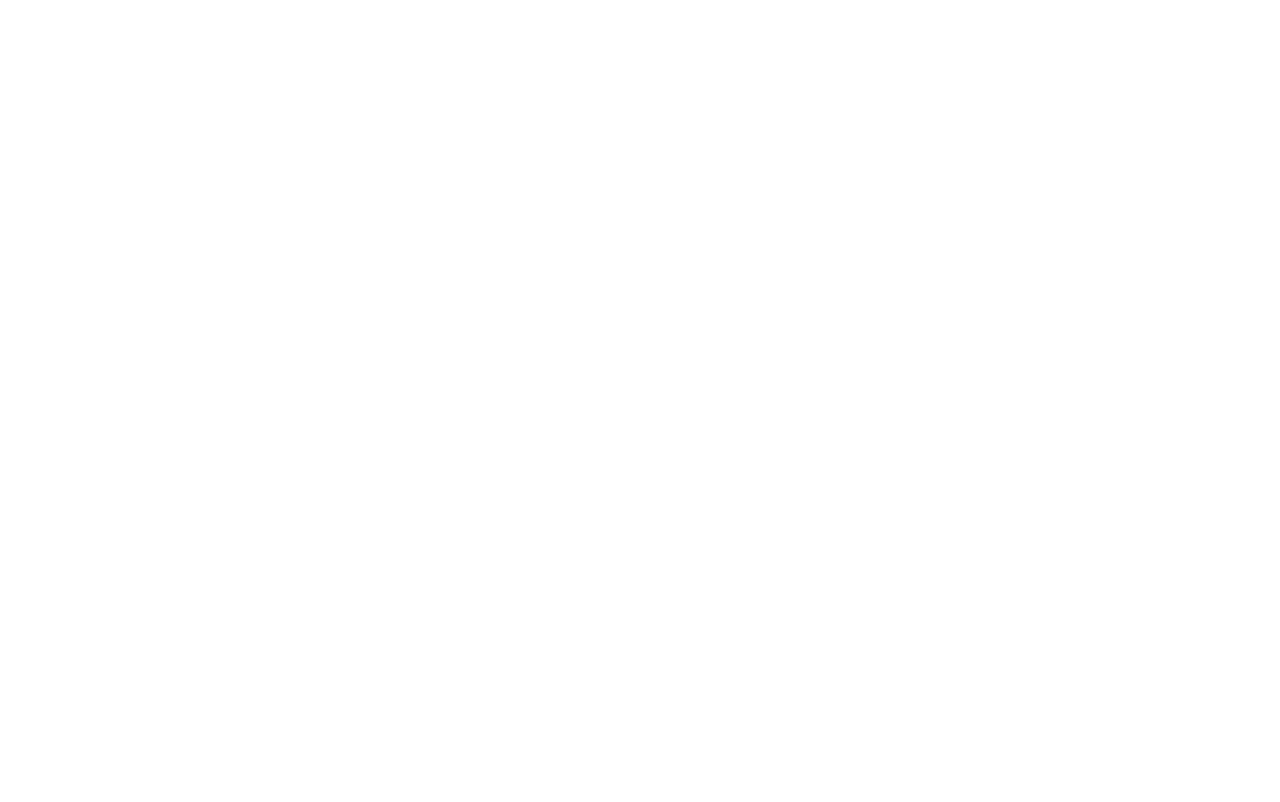
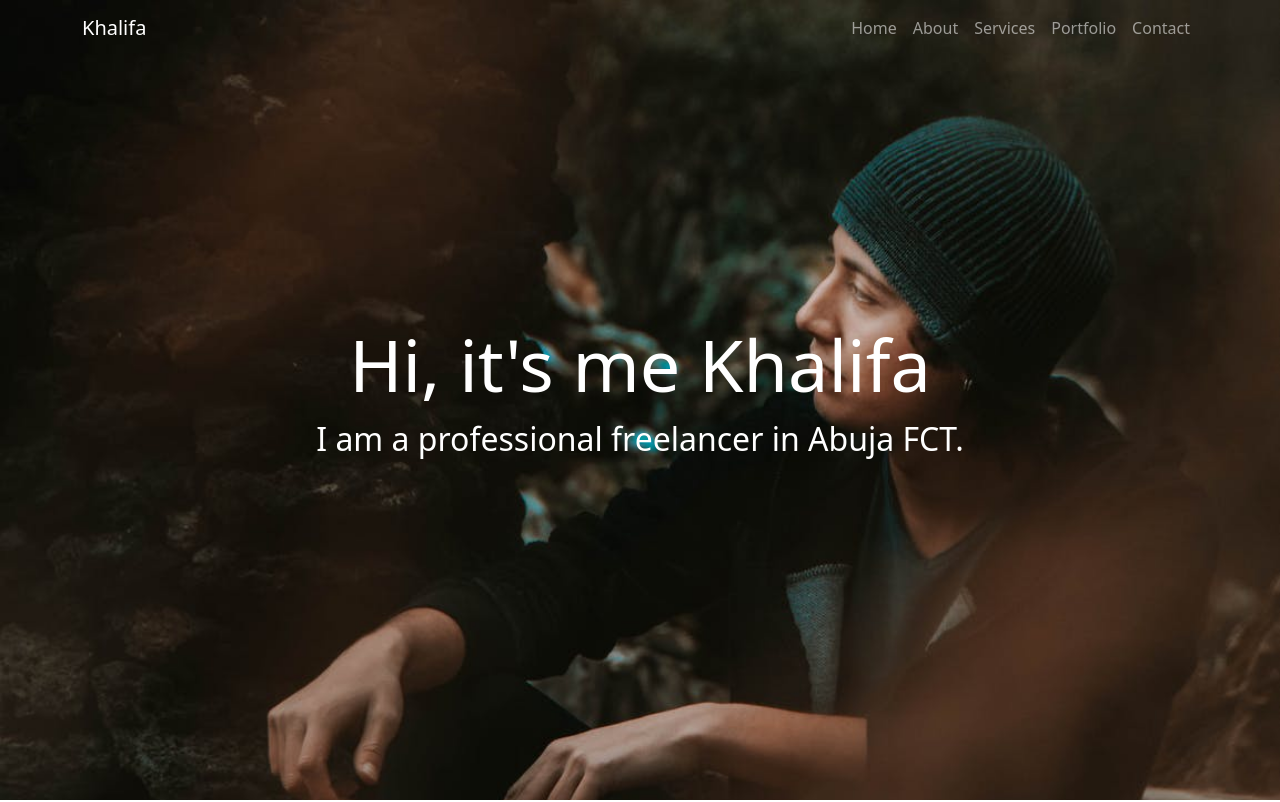
Before and after one commit to khalifa040/portfolio, a plain HTML site: page index.html in a window 1280 px wide. Shown: the top 802 px of the page. Drawn offline with nearby package versions, Linux system fonts and the light colour scheme.

Commit message:
Update style.css

```diff
--- a/style.css
+++ b/style.css
@@ -6,7 +6,7 @@
 /* hero background image */
 .bgimage {
     height:100vh;
-    background: url('images/heroImage.jpeg');
+    background: url('heroImage.jpeg');
     background-size:cover;
     position:relative;
 }
```
